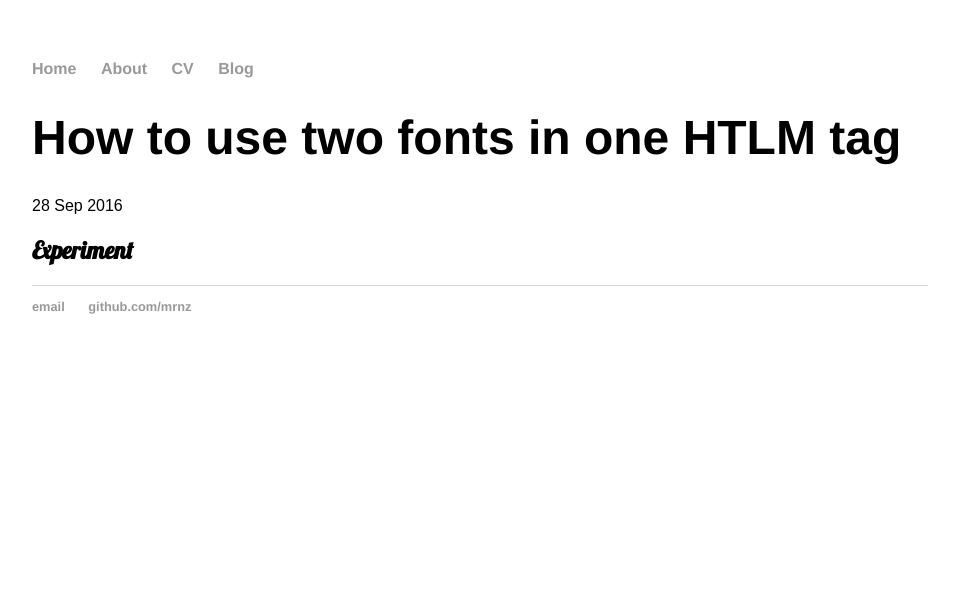
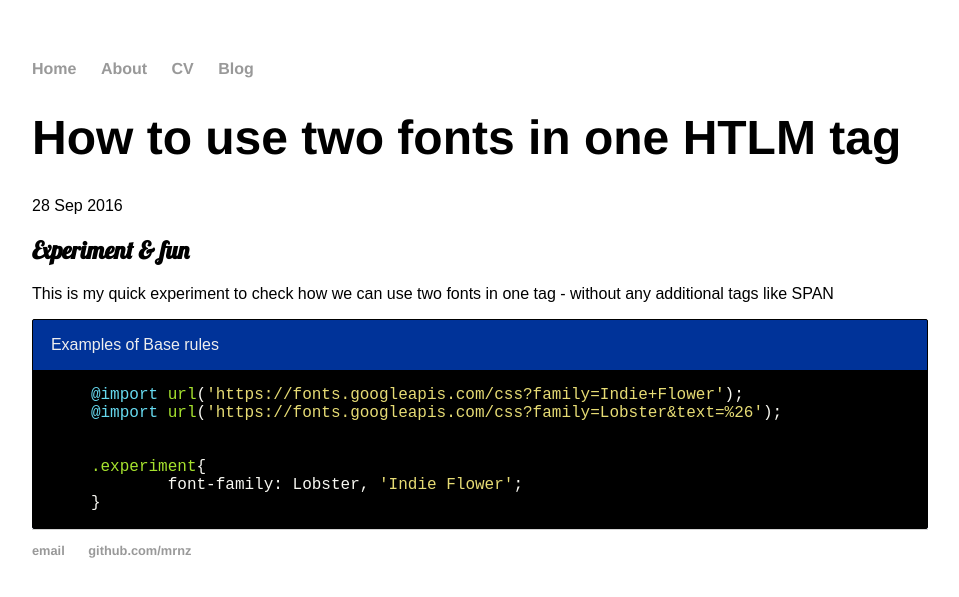
Before and after one commit to mrnz/mrnz.github.io, a Jekyll site: the page built from _posts/2016-09-28-two-fonts-in-one-word.md, in a window 1280 px wide. Shown: the top 597 px of the page, without its empty margins (160-1119 px from the left). Built offline with Jekyll 4.4.1, drawn with Linux system fonts in a browser that asks for light colours.

Commit message:
experiment

```diff
--- a/_posts/2016-09-28-two-fonts-in-one-word.md
+++ b/_posts/2016-09-28-two-fonts-in-one-word.md
@@ -7,4 +7,19 @@ date: 2016-09-28
 <link rel="stylesheet" type="text/css" href="/css/two-fonts-experiment.css">
 
 
-<h2 class="experiment">Experiment</h2>
+<h2 class="experiment">Experiment & fun</h2>
+
+<p>This is my quick experiment to check how we can use two fonts in one tag - without any additional tags like SPAN</p>
+
+<div class="example">
+	<p class="example-header">Examples of Base rules</p>
+	<div class="example-body">
+{% highlight css %}@import url('https://fonts.googleapis.com/css?family=Indie+Flower');
+@import url('https://fonts.googleapis.com/css?family=Lobster&text=%26');
+
+
+.experiment{
+	font-family: Lobster, 'Indie Flower';
+}{% endhighlight %}
+	</div>
+</div>
```
